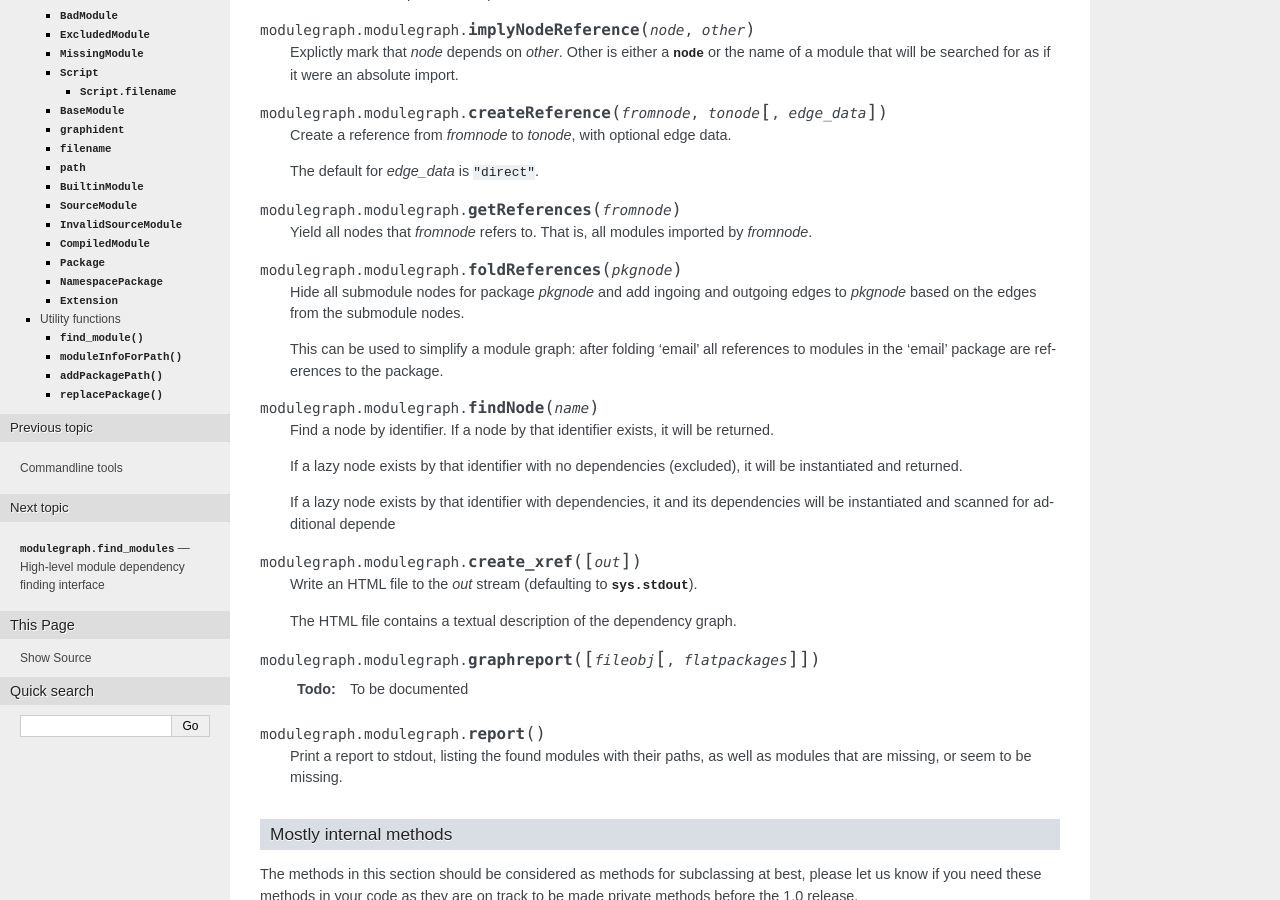
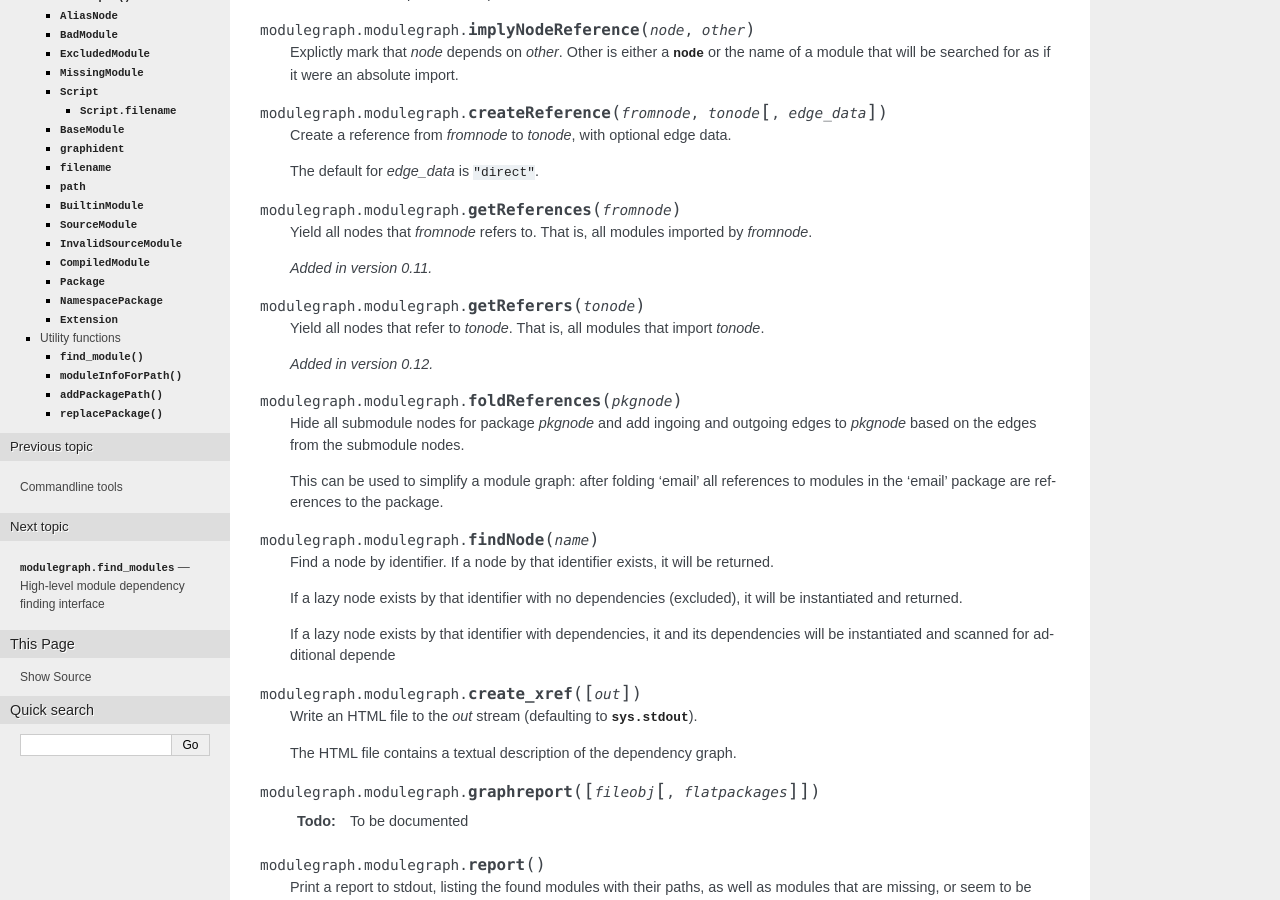
Before and after one commit to ronaldoussoren/modulegraph, a Sphinx documentation site: the page built from doc/modulegraph.rst, in a window 1280 px wide and 900 px high, scrolled down 955 px. Built offline with Sphinx 7.4.7, drawn with Linux system fonts in a browser that asks for light colours.

Commit message:
Add ModuleGraph.getReferers.

```diff
--- a/doc/changelog.rst
+++ b/doc/changelog.rst
@@ -21,6 +21,9 @@
   is an attribute of 'collections', not a submodule).
 
 * Fixed typo in ModuleGraph.getReferences()
+
+* Added ModuleGraph.getReferers(tonode). This methods yields the
+  nodes that are referencing *tonode* (the reverse of getReferences)
 
 0.11.1
 ------
--- a/doc/modulegraph.rst
+++ b/doc/modulegraph.rst
@@ -75,7 +75,14 @@
    Yield all nodes that *fromnode* refers to. That is, all modules imported
    by *fromnode*.
 
-   .. versionadded: 0.11
+   .. versionadded:: 0.11
+
+.. method:: getReferers(tonode)
+
+   Yield all nodes that refer to *tonode*. That is, all modules that import
+   *tonode*.
+
+   .. versionadded:: 0.12
 
 .. method:: foldReferences(pkgnode)
 
```
Also changed, not shown: 1 other file.
